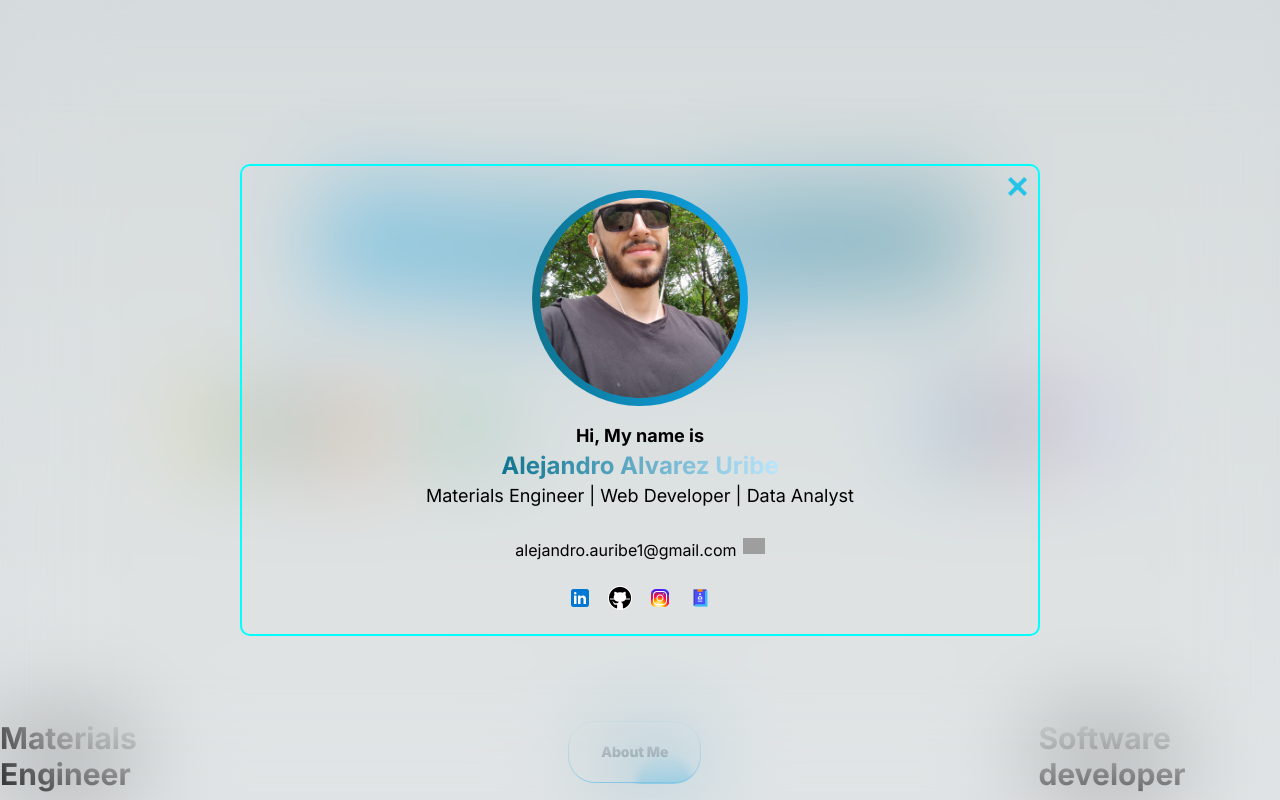
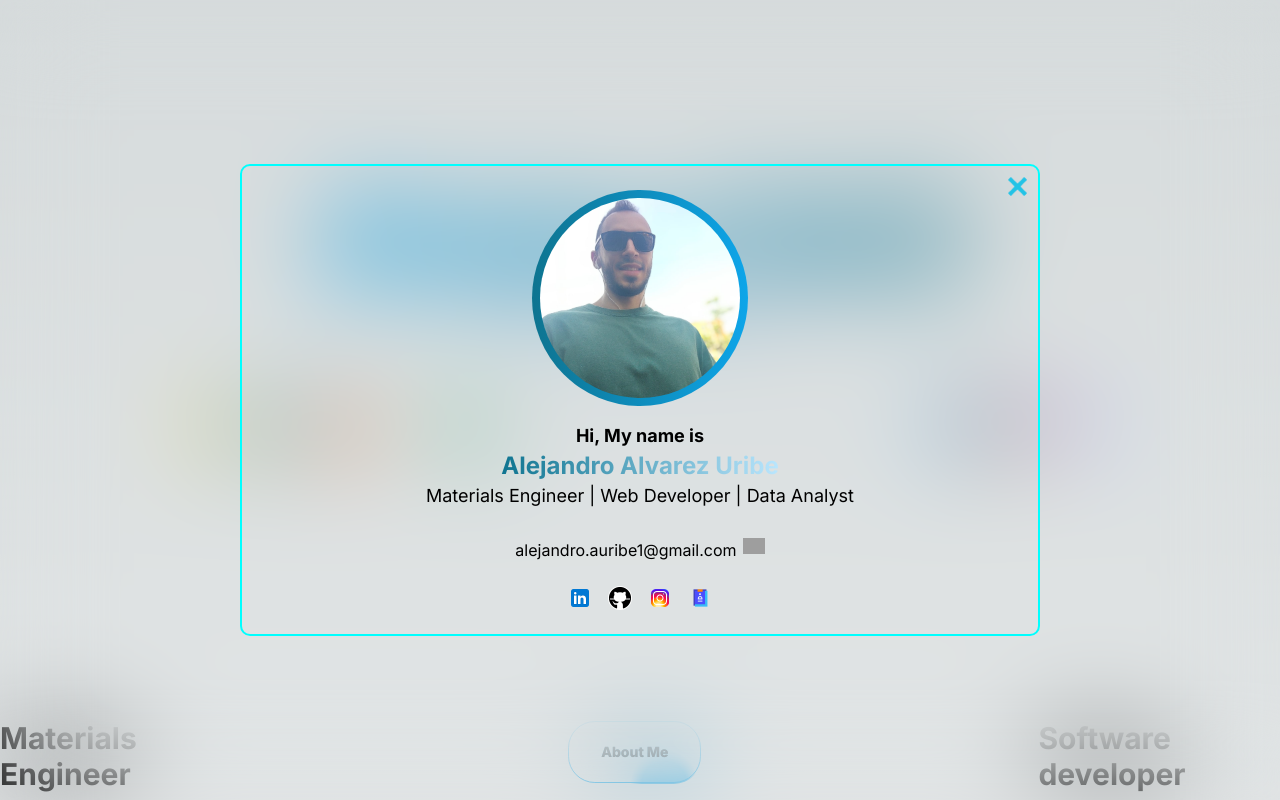
Before and after one commit to Alejou343/portfolio, a Next.js app: page / in a window 1280 px wide. Both pictures are taken after a click on the button "About Me". Shown: the top 800 px of the page. Built offline with nearby package versions, Linux system fonts and the light colour scheme; grey boxes are pictures that could not be loaded.

Commit message:
Feat: Update photo

```diff
--- a/src/components/Information/index.tsx
+++ b/src/components/Information/index.tsx
@@ -10,7 +10,7 @@ const index = () => {
           <Image
             width={200}
             height={200}
-            src="/assets/Social/Social-photoAAU.jpg"
+            src="/assets/Social/Social-photoAAU.jpeg"
             alt="Alejandro"
             className="rounded-full aspect-square  object-cover"
           />
```
Also changed, not shown: public/assets/Social/Social-photoAAU.jpeg (added), public/assets/Social/Social-photoAAU.jpg (deleted).
